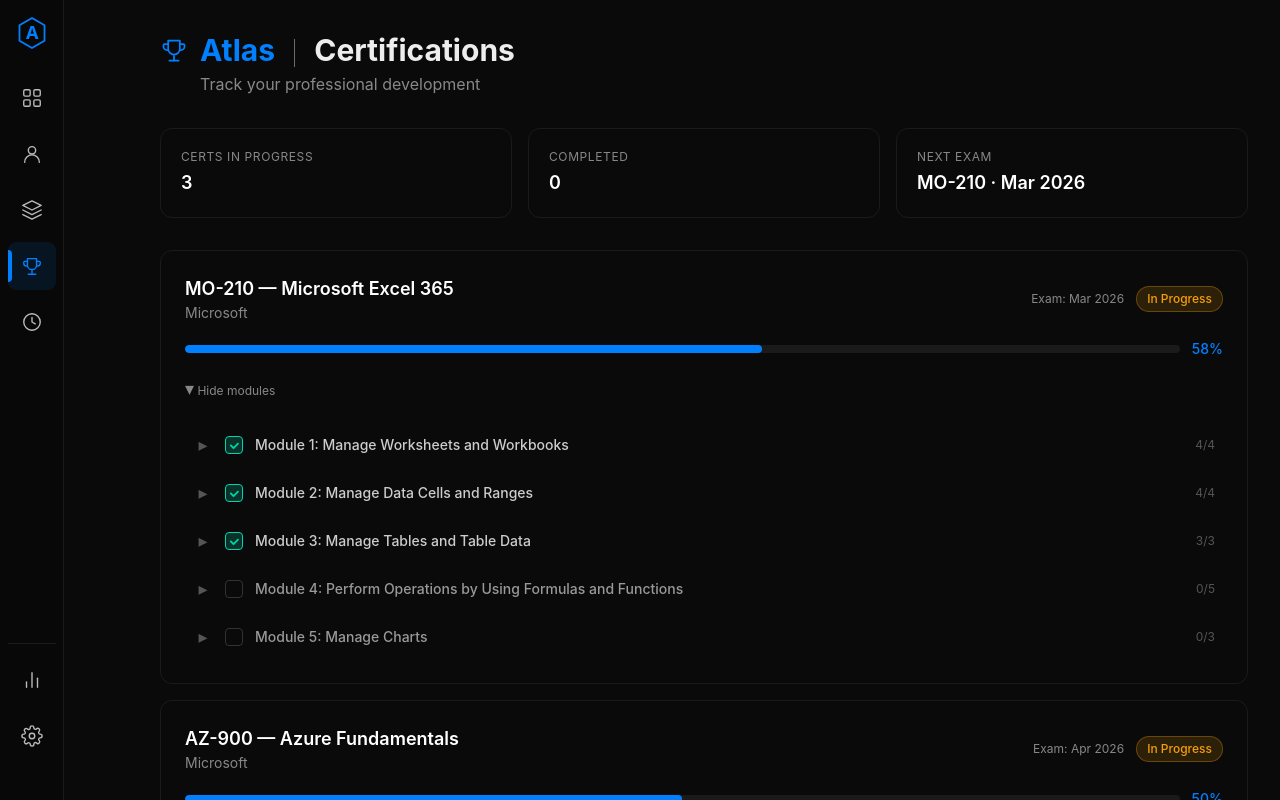
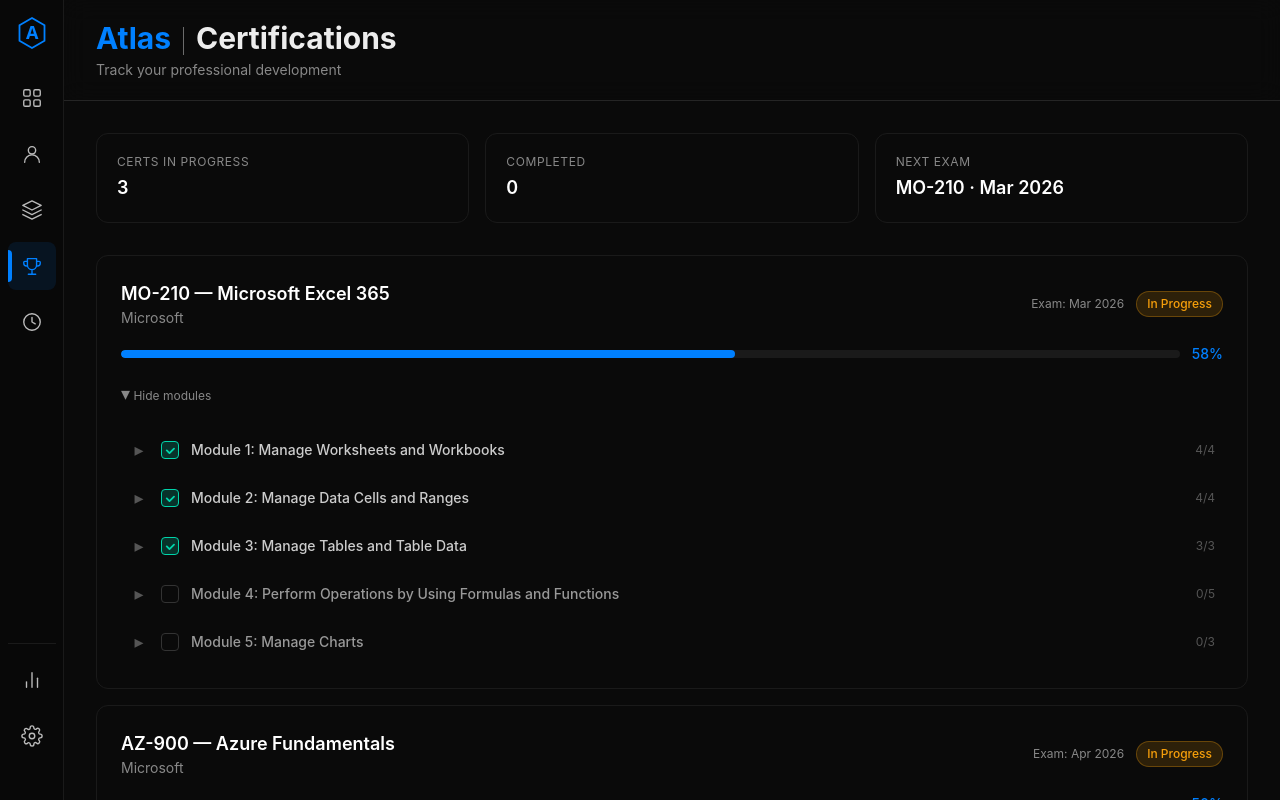
Before and after one commit to atlasbotadmin/mission-control, a Next.js app: page /certifications in a window 1280 px wide. Built offline with nearby package versions, Linux system fonts and the light colour scheme.

Commit message:
Shared PageHeader component: sticky, consistent across all pages

```diff
--- a/app/activity/page.tsx
+++ b/app/activity/page.tsx
@@ -1,4 +1,5 @@
 'use client';
+import PageHeader from '../components/PageHeader';
 
 const DAYS = ['Mon', 'Tue', 'Wed', 'Thu', 'Fri', 'Sat', 'Sun'];
 
@@ -13,24 +14,15 @@ const MAX_HOURS = 12;
 
 export default function ActivityPage() {
   return (
-    <div className="min-h-screen p-8 md:p-12">
-      {/* Header */}
-      <div className="flex items-center justify-between mb-10">
-        <div className="flex items-center gap-3">
-          <svg width="28" height="28" viewBox="0 0 24 24" fill="none" stroke="#0080FF" strokeWidth="1.5" strokeLinecap="round" strokeLinejoin="round">
-            <circle cx="12" cy="12" r="9" />
-            <polyline points="12 7 12 12 15.5 14" />
-          </svg>
-          <h1 className="text-3xl font-bold">
-              <span className="text-accent">Atlas</span> <span className="inline-block w-px h-7 bg-white/40 mx-3 align-middle"></span> Activity
-            </h1>
-        </div>
+    <div className="min-h-screen">
+      <PageHeader title="Activity" right={
         <div className="flex items-center gap-3 text-sm">
           <button className="w-8 h-8 rounded-lg bg-[#141414] border border-[#252525] flex items-center justify-center text-[#888] hover:text-white hover:border-[#333] transition-colors">‹</button>
           <span className="text-[#ccc] font-medium px-2">Feb 10 – Feb 16, 2026</span>
           <button className="w-8 h-8 rounded-lg bg-[#141414] border border-[#252525] flex items-center justify-center text-[#888] hover:text-white hover:border-[#333] transition-colors">›</button>
         </div>
-      </div>
+      } />
+      <div className="p-8 md:p-12">
 
       {/* Key Metrics */}
       <div className="grid grid-cols-2 md:grid-cols-4 gap-4 mb-10">
@@ -168,6 +160,7 @@ export default function ActivityPage() {
           </div>
         </div>
       </div>
+      </div>
     </div>
   );
 }
--- a/app/agents/page.tsx
+++ b/app/agents/page.tsx
@@ -1,4 +1,5 @@
 'use client';
+import PageHeader from '../components/PageHeader';
 
 interface Agent {
   name: string;
@@ -99,15 +100,9 @@ export default function AgentsPage() {
   const idleAgents = agents.filter(a => a.status === 'idle');
 
   return (
-    <div className="min-h-screen bg-background p-4 md:p-8">
-      <div className="max-w-7xl mx-auto space-y-6">
-        {/* Header */}
-        <header className="pb-6 border-b border-border">
-          <h1 className="text-3xl font-bold">
-              <span className="text-accent">Atlas</span> <span className="inline-block w-px h-7 bg-white/40 mx-3 align-middle"></span> Agents
-            </h1>
-          <p className="text-muted mt-2">AI agents and their capabilities</p>
-        </header>
+    <div className="min-h-screen bg-background">
+      <PageHeader title="Agents" subtitle="AI agents and their capabilities" />
+      <div className="max-w-7xl mx-auto space-y-6 p-4 md:p-8">
 
         {/* Active Agents */}
         <section>
--- a/app/certifications/page.tsx
+++ b/app/certifications/page.tsx
@@ -1,6 +1,7 @@
 'use client';
 
 import { useState, useCallback, useMemo } from 'react';
+import PageHeader from '../components/PageHeader';
 
 interface SubSection {
   name: string;
@@ -235,20 +236,9 @@ export default function CertificationsPage() {
   const getStatus = (progress: number) => progress === 100 ? 'Completed' : progress === 0 ? 'Not Started' : 'In Progress';
 
   return (
-    <div className="min-h-screen bg-background text-text p-8 pl-24">
-      <div className="flex items-center gap-3 mb-1">
-        <svg width="28" height="28" viewBox="0 0 24 24" fill="none" stroke="#0080FF" strokeWidth="1.5" strokeLinecap="round" strokeLinejoin="round">
-          <path d="M8 21h8" />
-          <path d="M12 17v4" />
-          <path d="M7 4h10v7a5 5 0 0 1-10 0V4z" />
-          <path d="M7 7H4a1 1 0 0 0-1 1v1a3 3 0 0 0 3 3h1" />
-          <path d="M17 7h3a1 1 0 0 1 1 1v1a3 3 0 0 1-3 3h-1" />
-        </svg>
-        <h1 className="text-3xl font-bold">
-              <span className="text-accent">Atlas</span> <span className="inline-block w-px h-7 bg-white/40 mx-3 align-middle"></span> Certifications
-            </h1>
-      </div>
-      <p className="text-[#888] mb-8 ml-[40px]">Track your professional development</p>
+    <div className="min-h-screen bg-background text-text">
+      <PageHeader title="Certifications" subtitle="Track your professional development" />
+      <div className="p-8">
 
       {/* Stats Summary */}
       <div className="grid grid-cols-1 sm:grid-cols-3 gap-4 mb-8">
@@ -360,7 +350,7 @@ export default function CertificationsPage() {
           );
         })}
       </div>
-
+      </div>
     </div>
   );
 }
--- /dev/null
+++ b/app/components/PageHeader.tsx
@@ -0,0 +1,25 @@
+'use client';
+
+interface PageHeaderProps {
+  title: string;
+  subtitle?: string;
+  right?: React.ReactNode;
+}
+
+export default function PageHeader({ title, subtitle, right }: PageHeaderProps) {
+  return (
+    <div className="sticky top-0 z-10 bg-background/80 backdrop-blur-md border-b border-border px-4 md:px-8 py-5">
+      <div className="max-w-7xl mx-auto flex items-center justify-between">
+        <div>
+          <h1 className="text-3xl font-bold">
+            <span className="text-accent">Atlas</span>
+            <span className="inline-block w-px h-7 bg-white/40 mx-3 align-middle"></span>
+            {title}
+          </h1>
+          {subtitle && <p className="text-muted mt-1 text-sm">{subtitle}</p>}
+        </div>
+        {right && <div>{right}</div>}
+      </div>
+    </div>
+  );
+}
--- a/app/page.tsx
+++ b/app/page.tsx
@@ -1,6 +1,7 @@
 'use client';
 
 import { useState, useEffect } from 'react';
+import PageHeader from './components/PageHeader';
 
 // Mock event data
 const eventData: Record<string, { time: string; title: string }[]> = {
@@ -184,15 +185,8 @@ export default function Home() {
   ];
 
   return (
-    <div className="min-h-screen bg-background p-4 md:p-8">
-      <div className="max-w-7xl mx-auto space-y-6">
-        {/* Header */}
-        <header className="flex flex-col md:flex-row md:items-center md:justify-between gap-4 pb-6 border-b border-border">
-          <div>
-            <h1 className="text-3xl font-bold">
-              <span className="text-accent">Atlas</span> <span className="inline-block w-px h-7 bg-white/40 mx-3 align-middle"></span> Dashboard
-            </h1>
-          </div>
+    <div className="min-h-screen bg-background">
+      <PageHeader title="Dashboard" right={
         <div className="flex items-center gap-6 text-sm">
           <div className="text-muted">{currentDate} • {currentTime}</div>
           <div className="flex items-center gap-2">
@@ -200,7 +194,8 @@ export default function Home() {
             <span className="text-status">Online</span>
           </div>
         </div>
-        </header>
+      } />
+      <div className="max-w-7xl mx-auto space-y-6 p-4 md:p-8">
 
         <div className="grid grid-cols-1 lg:grid-cols-3 gap-6">
           {/* Left Column */}
--- a/app/projects/page.tsx
+++ b/app/projects/page.tsx
@@ -1,4 +1,5 @@
 'use client';
+import PageHeader from '../components/PageHeader';
 
 export default function ProjectsPage() {
   const projects = [
@@ -10,15 +11,9 @@ export default function ProjectsPage() {
   ];
 
   return (
-    <div className="min-h-screen bg-background p-4 md:p-8">
-      <div className="max-w-7xl mx-auto space-y-6">
-        {/* Header */}
-        <header className="pb-6 border-b border-border">
-          <h1 className="text-3xl font-bold">
-              <span className="text-accent">Atlas</span> <span className="inline-block w-px h-7 bg-white/40 mx-3 align-middle"></span> Projects
-            </h1>
-          <p className="text-muted mt-2">Active projects and goals</p>
-        </header>
+    <div className="min-h-screen bg-background">
+      <PageHeader title="Projects" subtitle="Active projects and goals" />
+      <div className="max-w-7xl mx-auto space-y-6 p-4 md:p-8">
 
         {/* Projects Grid */}
         <div className="grid grid-cols-1 md:grid-cols-2 lg:grid-cols-3 gap-6">
--- a/app/settings/page.tsx
+++ b/app/settings/page.tsx
@@ -1,16 +1,11 @@
 'use client';
+import PageHeader from '../components/PageHeader';
 
 export default function SettingsPage() {
   return (
-    <div className="min-h-screen bg-background p-4 md:p-8">
-      <div className="max-w-4xl mx-auto space-y-6">
-        {/* Header */}
-        <header className="pb-6 border-b border-border">
-          <h1 className="text-3xl font-bold">
-              <span className="text-accent">Atlas</span> <span className="inline-block w-px h-7 bg-white/40 mx-3 align-middle"></span> Settings
-            </h1>
-          <p className="text-muted mt-2">Configure your Mission Control preferences</p>
-        </header>
+    <div className="min-h-screen bg-background">
+      <PageHeader title="Settings" subtitle="Configure your dashboard preferences" />
+      <div className="max-w-4xl mx-auto space-y-6 p-4 md:p-8">
 
         {/* Settings Sections */}
         <div className="space-y-6">
```
Lines whose indentation alone changed are shown as unchanged.
